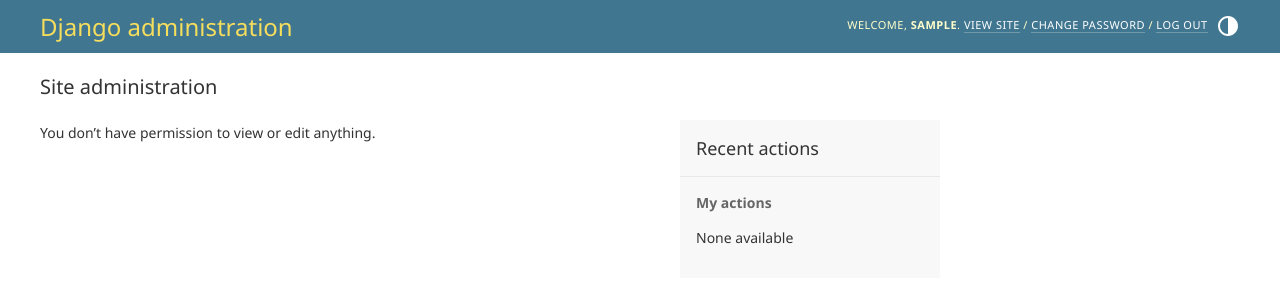
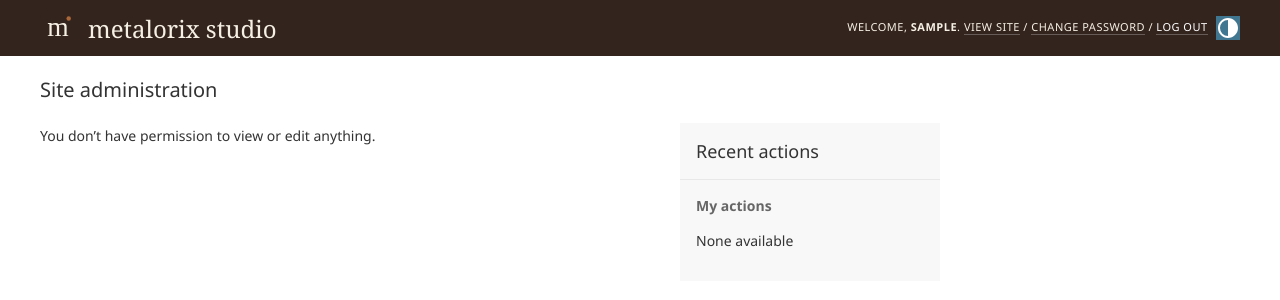
Before and after one commit to fejmiqaz/metalorix, a Django app: page /admin/ in a window 1280 px wide. Shown: the top 300 px of the page. Run offline with Django 5.2, Linux system fonts and the light colour scheme; a user stored in the database is signed in; tables that the repository leaves empty hold one stand-in row (values such as "Sample post"); data that the repository does not hold is empty.

Commit message:
Added shared logo for use within the web application.

```diff
--- a/config/settings.py
+++ b/config/settings.py
@@ -21,7 +21,7 @@ MIDDLEWARE = ['django.middleware.security.SecurityMiddleware', 'whitenoise.middl
               'core.protection.SubmissionGuardMiddleware', 'django.middleware.csrf.CsrfViewMiddleware', 'django.contrib.auth.middleware.AuthenticationMiddleware',
               'django.contrib.messages.middleware.MessageMiddleware', 'django.middleware.clickjacking.XFrameOptionsMiddleware']
 ROOT_URLCONF = 'config.urls'
-TEMPLATES = [{'BACKEND': 'django.template.backends.django.DjangoTemplates', 'DIRS': [], 'APP_DIRS': True,
+TEMPLATES = [{'BACKEND': 'django.template.backends.django.DjangoTemplates', 'DIRS': [BASE_DIR / 'core' / 'templates'], 'APP_DIRS': True,
               'OPTIONS': {'context_processors': ['django.template.context_processors.request',
                   'django.contrib.auth.context_processors.auth', 'django.contrib.messages.context_processors.messages']}}]
 WSGI_APPLICATION = 'config.wsgi.application'
--- /dev/null
+++ b/core/static/core/admin-brand.css
@@ -0,0 +1 @@
+.studio-brand{display:flex;align-items:center;gap:12px}.studio-brand img{flex:none}#header{background:#34241e;color:#f6f0e4}#header a:link,#header a:visited{color:#f6f0e4}#site-name{margin:0;font-family:Georgia,serif;font-size:24px}.login #header .studio-brand{justify-content:center}
--- /dev/null
+++ b/core/templates/admin/base_site.html
@@ -0,0 +1,6 @@
+{% extends "admin/base.html" %}
+{% load static %}
+{% block title %}{{ title }} | metalorix studio{% endblock %}
+{% block branding %}<div id="site-name"><a class="studio-brand" href="{% url 'admin:index' %}"><img src="{% static 'core/logo.svg' %}" width="36" height="36" alt="">metalorix studio</a></div>{% endblock %}
+{% block extrahead %}{{ block.super }}{% include 'core/includes/icons.html' %}{% endblock %}
+{% block extrastyle %}{{ block.super }}<link rel="stylesheet" href="{% static 'core/admin-brand.css' %}">{% endblock %}
--- a/core/templates/core/home.html
+++ b/core/templates/core/home.html
@@ -4,12 +4,13 @@
 <head>
   <meta charset="utf-8"><meta name="viewport" content="width=device-width, initial-scale=1">
   <title>metalorix — become 1% better every day</title>
+  {% include 'core/includes/icons.html' %}
   <meta name="description" content="An archive of emotion, thought, and atmosphere. Explore metalorix and share an idea for our next post.">
   <link rel="stylesheet" href="{% static 'core/site.css' %}">
 </head>
 <body>
 <a class="skip" href="#main">Skip to content</a>
-<header><a class="wordmark" href="#home">metalorix<span>®</span></a><nav aria-label="Main navigation"><a href="#philosophy">Philosophy</a><a href="#feed">The archive</a><a href="#shop">Shop</a><a class="nav-cta" href="#ideas">Share an idea ↗</a></nav></header>
+<header>{% include 'core/includes/brand.html' %}<nav aria-label="Main navigation"><a href="#philosophy">Philosophy</a><a href="#feed">The archive</a><a href="#shop">Shop</a><a class="nav-cta" href="#ideas">Share an idea ↗</a></nav></header>
 <main id="main">
 <section class="hero" id="home">
   <div class="eyebrow"><span class="dot"></span> A little better. A little deeper. Every day.</div>
@@ -44,6 +45,6 @@
 </section>
 <section id="shop" class="section shop"><div class="section-top"><div><p class="eyebrow">04 — Objects with intention</p><h2>Carry the <em>mindset.</em></h2></div><span class="pill">IN DEVELOPMENT</span></div><div class="products"><article><span>01 / EVERYDAY ESSENTIAL</span><h3>Minimalist Logo Tee</h3><p>Premium cotton. A quiet statement.</p><div>$29.99 <small>Coming soon</small></div></article><article><span>02 / GO YOUR OWN WAY</span><h3>Signature Cap</h3><p>A familiar reminder, wherever you go.</p><div>$24.99 <small>Coming soon</small></div></article><article><span>03 / MAKE ROOM TO GROW</span><h3>1% Better Journal</h3><p>Small wins deserve a place on paper.</p><div>$19.99 <small>Coming soon</small></div></article></div></section>
 </main>
-<footer><a class="wordmark" href="#home">metalorix</a><span>become 1% better every day</span><a href="https://www.instagram.com/metalorix/" target="_blank" rel="noopener noreferrer">Let’s connect ↗</a></footer>
+<footer>{% include 'core/includes/brand.html' %}<span>become 1% better every day</span><a href="https://www.instagram.com/metalorix/" target="_blank" rel="noopener noreferrer">Let’s connect ↗</a></footer>
 <script async src="https://www.instagram.com/embed.js"></script>{% if turnstile_required and turnstile_ready %}<script src="https://challenges.cloudflare.com/turnstile/v0/api.js" async defer></script>{% endif %}
 </body></html>
--- /dev/null
+++ b/core/templates/core/includes/brand.html
@@ -0,0 +1,2 @@
+{% load static %}
+<a class="wordmark brand" href="{% url 'home' %}" aria-label="metalorix home"><img class="brand-logo" src="{% static 'core/logo.svg' %}" width="40" height="40" alt=""><span class="brand-name">metalorix</span></a>
--- /dev/null
+++ b/core/templates/core/includes/icons.html
@@ -0,0 +1,3 @@
+{% load static %}
+<link rel="icon" type="image/svg+xml" href="{% static 'core/logo.svg' %}">
+<meta name="theme-color" content="#34241e">
```
Also changed, not shown: core/static/core/logo.svg (added), core/static/core/site.css.
